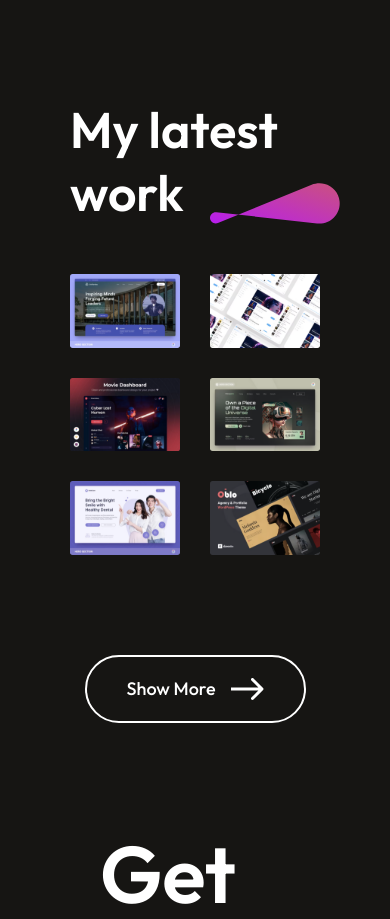
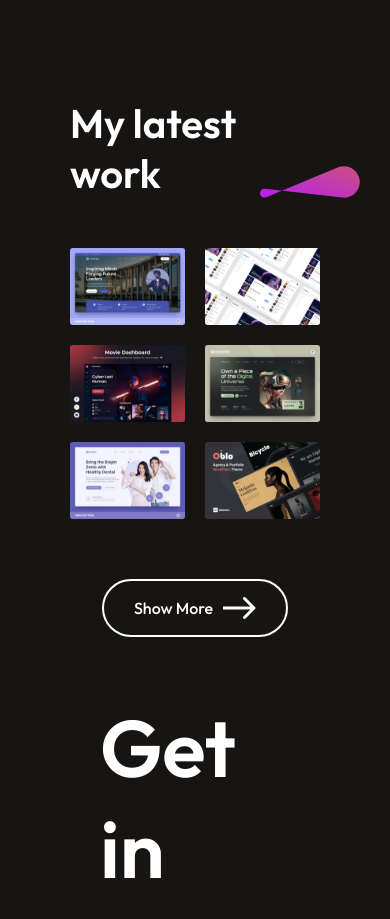
Before and after one commit to rohitjagtap731/Portfolio, a React (Vite) app: page / in a window 390 px wide. Shown: the part 2864-3783 px from the top of the page. Built offline with nearby package versions, Linux system fonts and the light colour scheme.

Commit message:
Update MyWork.css

```diff
--- a/src/Components/MyWork/MyWork.css
+++ b/src/Components/MyWork/MyWork.css
@@ -4,17 +4,18 @@
     align-items: center;
     justify-content: center;
     gap: 80px;
-    margin: 80px;
+    margin: 80px 10%;
 }
 .mywork-title{
     position: relative;
 }
 .mywork-title h1{
     padding: 0px 30px;
-    font-size: 80px;
+    font-size: 60px;
     font-weight: 600;
 }
 .mywork-title img{
+    width: 160px;
     position: absolute;
     bottom: 0;
     right: 0;
@@ -23,12 +24,10 @@
 .mywork-container{
     display: grid;
     grid-template-columns: 1fr 1fr 1fr;
-    gap: 40px;
+    gap: 30px;
 }
 .mywork-container img{
-    box-sizing: border-box;
-    width: 419px;
-    height: 280px;
+    width: 100%;
     transition: 0.3;
     cursor: pointer;
 }
@@ -40,13 +39,14 @@
 }
 .mywork-showmore{
     display: flex;
-    gap: 15px;
+    align-items: center;
+    gap: 10px;
     border-radius: 50px;
     border: 2px solid white;
-    padding: 30px 60px;
-    font-size:22px;
+    padding: 20px 40px;
+    font-size:20px;
     font-weight: 500;
-    margin-bottom: 80px;
+    margin-bottom: 20px;
     transition: 0.6s;
     cursor: pointer;
 }
@@ -62,25 +62,23 @@
     }
     .mywork-title h1{
         padding: 0;
-        font-size: 50px;
-        font-weight: 600;
+        font-size: 40px;
     }
     .mywork-title img{
-        width: 130px;
-        margin-right: -20px;
+        width: 100px;
+        right: -40px;
     }
     .mywork-container{
         grid-template-columns: 1fr 1fr;
-        gap: 30px;
+        gap: 20px;
     }
     .mywork-container img{
         width: 100%;
         height: 100%;
     }
     .mywork-showmore{
-        padding: 20px 40px;
-        font-size: 18px;
-        margin: 50px auto;
-        cursor: pointer;
+        padding: 15px 30px;
+        font-size: 16px;
+        margin: 10px auto;
     }
 }
```
